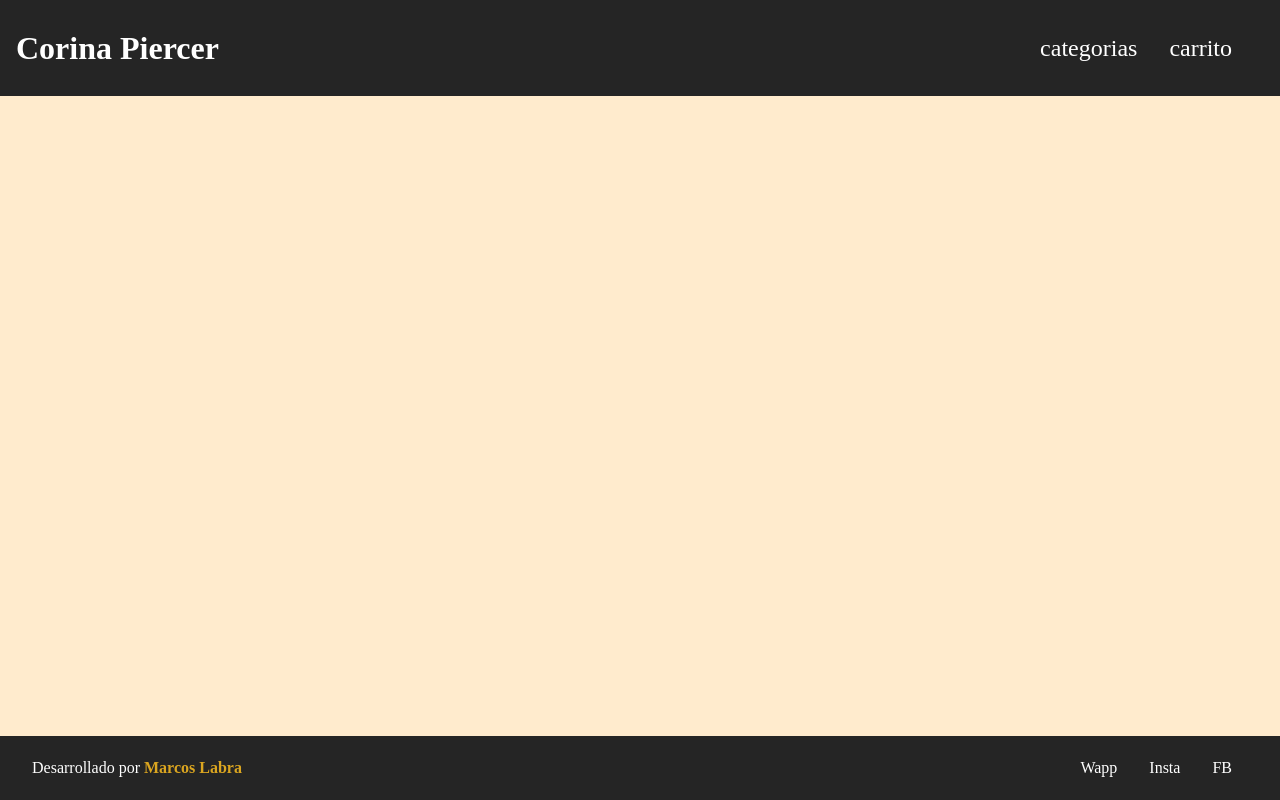
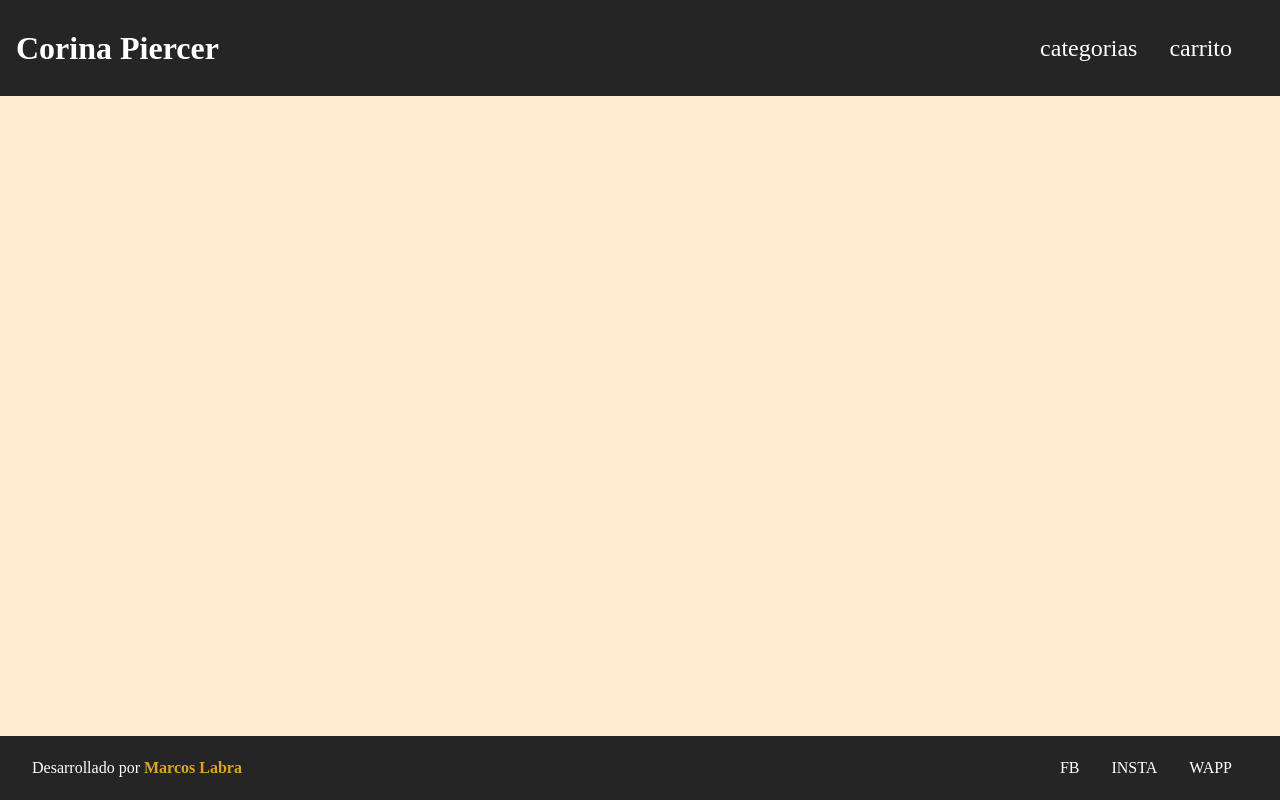
Before and after one commit to MarcosLabra/1erPreEntregaReactJs, a React (Create React App) app: page / in a window 1280 px wide. Built offline with nearby package versions, Linux system fonts and the light colour scheme.

Commit message:
agrego links al footer

```diff
--- a/src/Footer.js
+++ b/src/Footer.js
@@ -5,9 +5,9 @@ const Footer = () => {
         <footer id="main-footer" className='footer-black'>
             <p>Desarrollado por <span>Marcos Labra</span></p>
             <ul>
-                <li>Wapp</li>
-                <li>Insta</li>
-                <li>FB</li>
+            <li><a href="https://www.facebook.com/corina.piercer.1">FB</a></li>
+            <li><a href="https://www.instagram.com/corinapiercer">INSTA</a></li>
+            <li><a href="https://wa.me/5492235592172">WAPP</a></li>
             </ul>
         </footer>
     )
--- a/src/Header.js
+++ b/src/Header.js
@@ -6,8 +6,8 @@ const Header = () => {
             <h1>Corina Piercer</h1>
             <nav>
                 <ul>
-                    <li><a>categorias</a></li>
-                    <li><a>carrito</a></li>
+                    <li><a href='#'>categorias</a></li>
+                    <li><a href='#'>carrito</a></li>
                 </ul>
             </nav>
         </header>
--- a/src/style.css
+++ b/src/style.css
@@ -23,9 +23,13 @@ header ul {
 
 header ul li{
     font-size: 1.5rem;
-    color: white;
     display: inline-block;
     padding: 1rem;
+}
+
+header ul li a{
+    color: white;
+    text-decoration: none;
 }
 /*---------------------Main---------------------------- */
 main{
@@ -57,7 +61,11 @@ footer ul {
 
 footer ul li{
     font-size: 1rem;
-    color: white;
     display: inline-block;
     padding: 1rem;
 }
+
+footer ul li a{
+    color: white;
+    text-decoration: none;
+}
```
